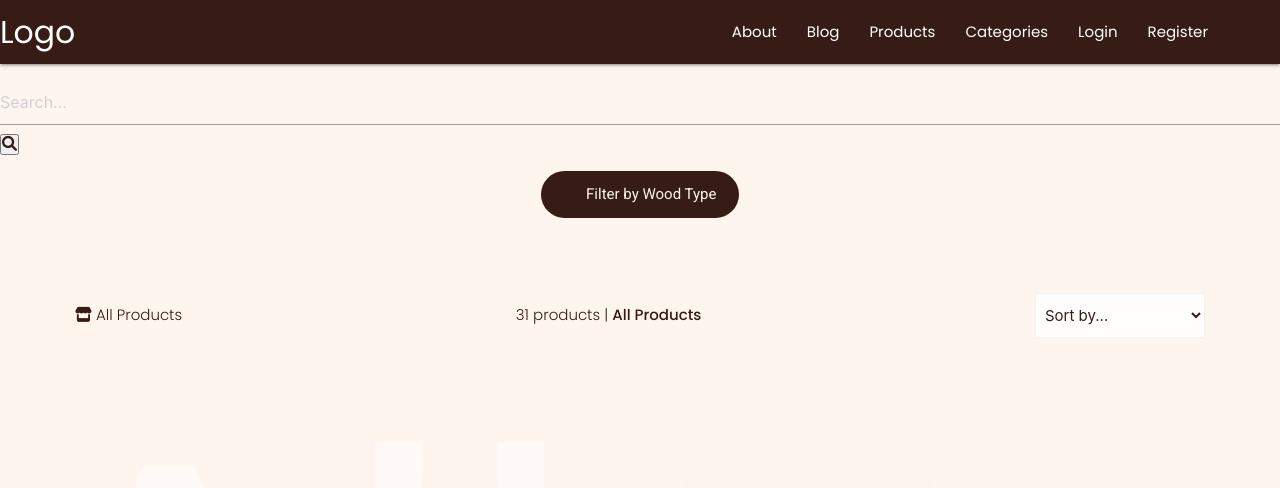
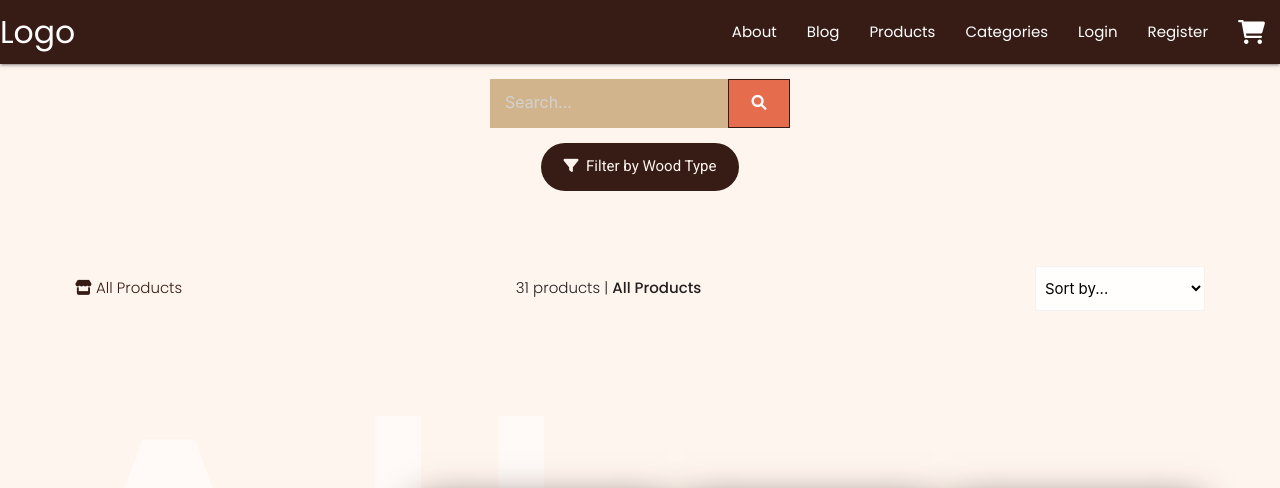
Before and after one commit to jjpickering10/CI-MS4-DragonEggWoodturning, a Django app: page /products/ in a window 1280 px wide. Shown: the top 488 px of the page. Run offline with Django 3.2, Linux system fonts and the light colour scheme; data comes from the database, SQL or seed files in the repository; some libraries are stand-ins or nearby versions.

Commit message:
Style search bar in all products page

```diff
--- a/products/templates/products/all_products.html
+++ b/products/templates/products/all_products.html
@@ -3,12 +3,11 @@
 
 {% block content %}
 <!-- Search functionality -->
-<section>
+<section id="search-products-section">
   <form method="GET" action="{% url 'all_products' %}">
     <div class="input-field">
       <input id="search" type="search" name="query" placeholder="Search..." required>
-      <i class="material-icons fas fa-times"></i>
-      <button type="submit">
+      <button class="global-button" type="submit">
         <i class="fas fa-search"></i>
       </button>
     </div>
--- a/static/css/base.css
+++ b/static/css/base.css
@@ -11,7 +11,6 @@
   margin: 0;
   padding: 0;
   box-sizing: border-box;
-  color: var(--primary-brown);
 }
 
 button {
@@ -256,6 +255,26 @@ nav {
 }
 .category-container .category-type-section {
   border: 1px solid black;
+}
+
+#search-products-section {
+  width: 300px;
+  margin: 0 auto;
+}
+#search-products-section form {
+  background: var(--secondary-brown);
+}
+#search-products-section form .input-field {
+  display: flex;
+}
+#search-products-section form .input-field input[type=search] {
+  border: none;
+  padding: 0 1rem;
+  margin: 0;
+}
+#search-products-section form .input-field input[type=search]:focus:not(.browser-default) {
+  background: var(--secondary-brown);
+  color: var(--primary-brown);
 }
 
 .filter-wood {
--- a/static/css/base.scss
+++ b/static/css/base.scss
@@ -12,7 +12,7 @@
     margin: 0;
     padding: 0;
     box-sizing: border-box;
-    color: var(--primary-brown);
+    // color: var(--primary-brown);
 }
 
 // Global classes
@@ -371,6 +371,30 @@ nav {
 }
 
 // Products Page
+
+#search-products-section {
+    width: 300px;
+    margin: 0 auto;
+
+    form {
+        background: var(--secondary-brown);
+
+        .input-field {
+            display: flex;
+
+            input[type=search] {
+                border: none;
+                padding: 0 1rem;
+                margin: 0;
+            }
+
+            input[type=search]:focus:not(.browser-default) {
+                background: var(--secondary-brown);
+                color: var(--primary-brown);
+            }
+        }
+    }
+}
 
 .filter-wood {
     padding: 1rem 1.5rem;
```
Also changed, not shown: 1 other file.
